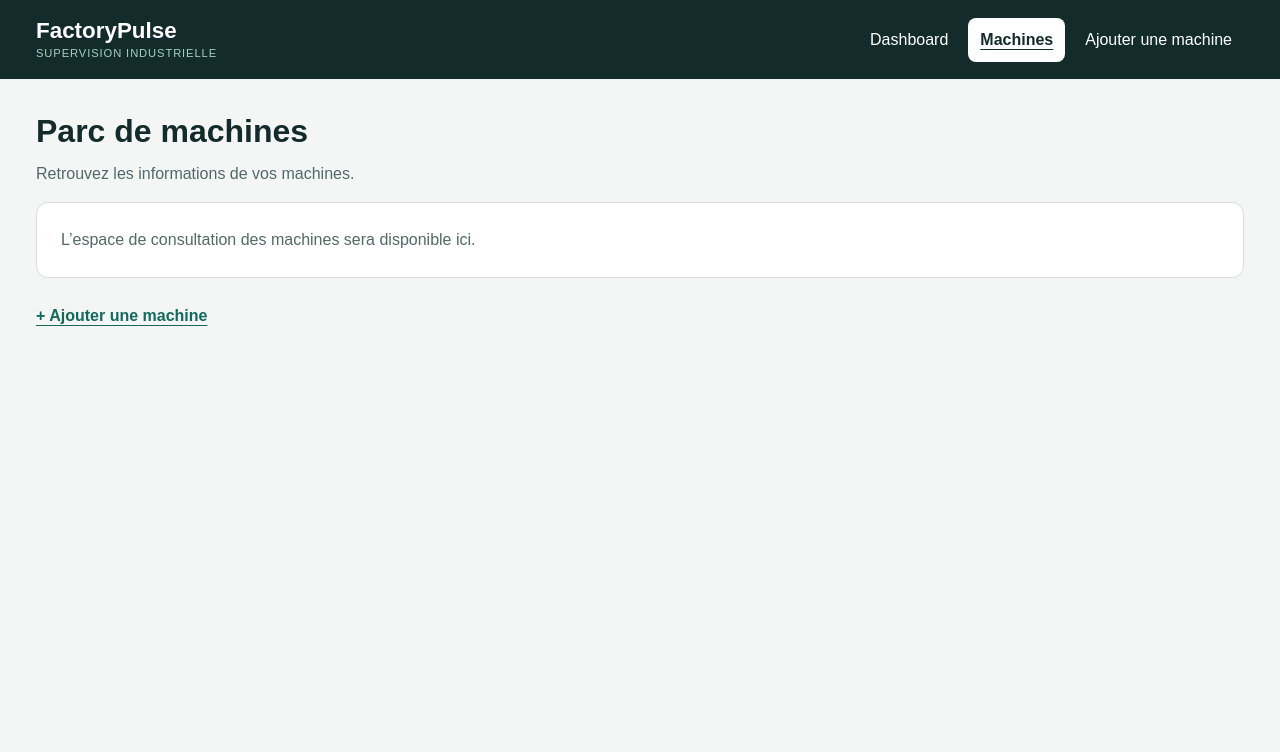
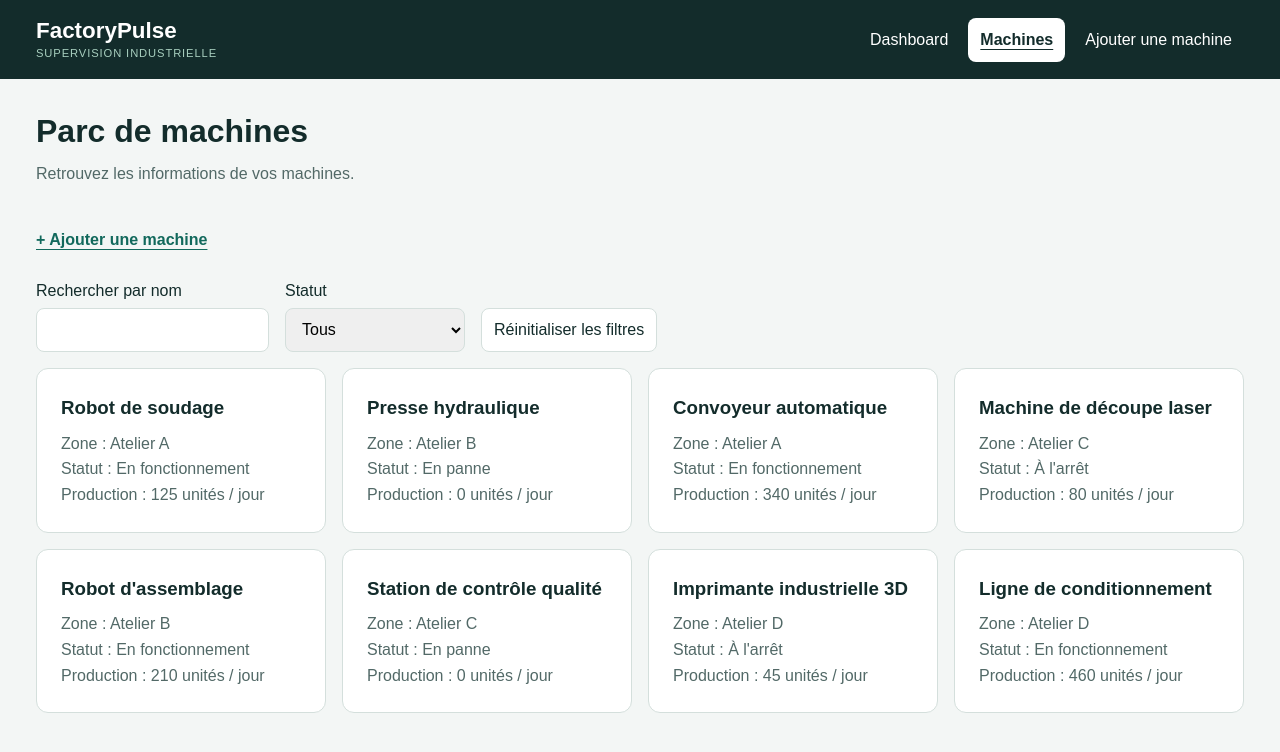
Before and after one commit to AymaneLoussal/FactoryPulse, a React (Vite) app: page /machines in a window 1280 px wide. Shown: the top 752 px of the page. Built offline with nearby package versions, Linux system fonts and the light colour scheme.

Commit message:
feat(FC-10): list and filter machines

```diff
--- a/src/pages/Machines.jsx
+++ b/src/pages/Machines.jsx
@@ -1,9 +1,14 @@
 import { Link } from 'react-router'
+import { useState } from 'react'
 import PageHeading from '../components/ui/PageHeading.jsx'
 import Panel from '../components/ui/Panel.jsx'
 import MachineDataState from '../components/ui/MachineDataState.jsx'
 
 export default function Machines({ machines, loading, error }) {
+  const [search, setSearch] = useState('')
+  const [status, setStatus] = useState('Tous')
+  const reset = () => { setSearch(''); setStatus('Tous') }
+  const visible = machines.filter(machine => machine.name.toLocaleLowerCase('fr').includes(search.trim().toLocaleLowerCase('fr')) && (status === 'Tous' || machine.status === status))
   return (
     <section aria-labelledby="machines-title">
       <PageHeading
@@ -11,12 +16,21 @@ export default function Machines({ machines, loading, error }) {
         title="Parc de machines"
         description="Retrouvez les informations de vos machines."
       />
+      <Link className="text-link" to="/machines/new">+ Ajouter une machine</Link>
       <MachineDataState machines={machines} loading={loading} error={error}>
-        <Panel>
-          <p>L’espace de consultation des machines sera disponible ici.</p>
-        </Panel>
+        <div className="filters">
+          <label>Rechercher par nom <input type="search" value={search} onChange={event => setSearch(event.target.value)} /></label>
+          <label>Statut <select value={status} onChange={event => setStatus(event.target.value)}>
+            <option>Tous</option><option>En fonctionnement</option><option>À l'arrêt</option><option>En panne</option>
+          </select></label>
+          <button type="button" onClick={reset}>Réinitialiser les filtres</button>
+        </div>
+        {visible.length === 0 ? <p role="status">Aucune machine ne correspond aux filtres. <button type="button" onClick={reset}>Réinitialiser les filtres</button></p> : (
+          <div className="machine-grid">{visible.map(machine => <Panel key={machine.id}>
+            <article aria-label={machine.name}><h3>{machine.name}</h3><p>Zone : {machine.zone}</p><p>Statut : {machine.status}</p><p>Production : {machine.dailyProduction} unités / jour</p></article>
+          </Panel>)}</div>
+        )}
       </MachineDataState>
-      <Link className="text-link" to="/machines/new">+ Ajouter une machine</Link>
     </section>
   )
 }
--- a/src/styles/global.css
+++ b/src/styles/global.css
@@ -33,6 +33,12 @@ h1, h2, p { margin: 0; }
 .panel { background: var(--color-surface); border: 1px solid var(--color-border); border-radius: 12px; padding: 1.5rem; }
 .stats-grid { display: grid; grid-template-columns: repeat(auto-fit, minmax(min(100%, 230px), 1fr)); gap: 1rem; }
 .stat-value { display: block; font-size: 2.5rem; line-height: 1.3; }
+.filters { display: flex; flex-wrap: wrap; align-items: end; gap: 1rem; margin-block: 1rem; }
+.filters label { display: grid; gap: .25rem; }
+input, select, button { font: inherit; min-height: 44px; max-width: 100%; border: 1px solid var(--color-border); border-radius: 8px; padding: .5rem .75rem; }
+button { cursor: pointer; background: white; color: var(--color-text); }
+.machine-grid { display: grid; grid-template-columns: repeat(auto-fit, minmax(min(100%, 280px), 1fr)); gap: 1rem; }
+.machine-grid h3 { margin: 0 0 .5rem; overflow-wrap: anywhere; }
 .data-error { color: #a52d26; }
 :focus-visible { outline: 2px solid var(--color-action); outline-offset: 3px; }
 .skip-link { position: absolute; top: 0.5rem; left: 1rem; transform: translateY(-200%); background: #fff; color: var(--color-text); padding: 0.5rem 1rem; border-radius: 8px; }
```
